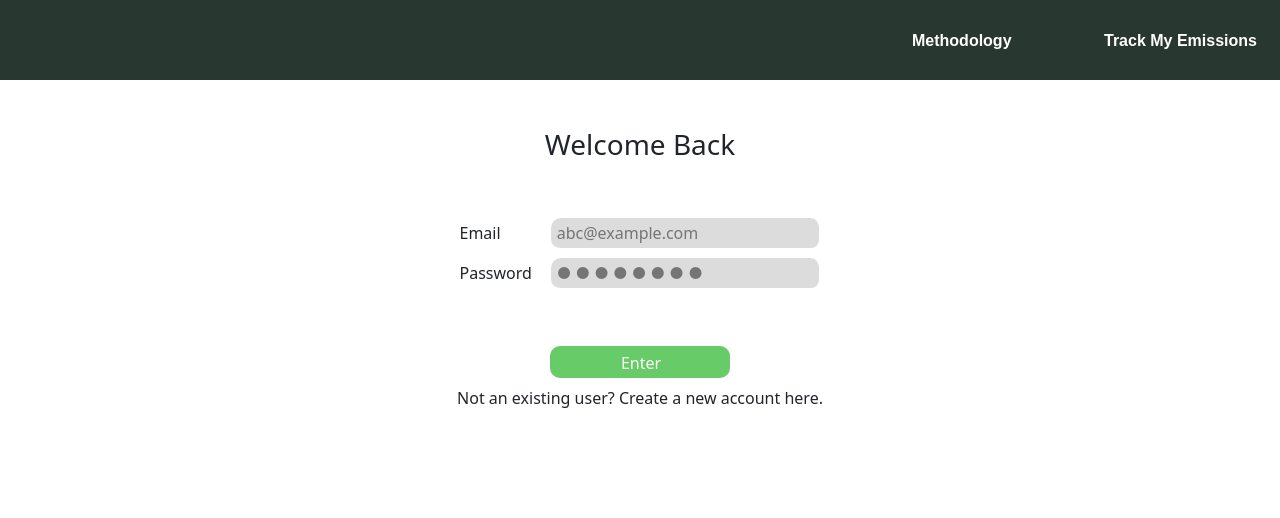
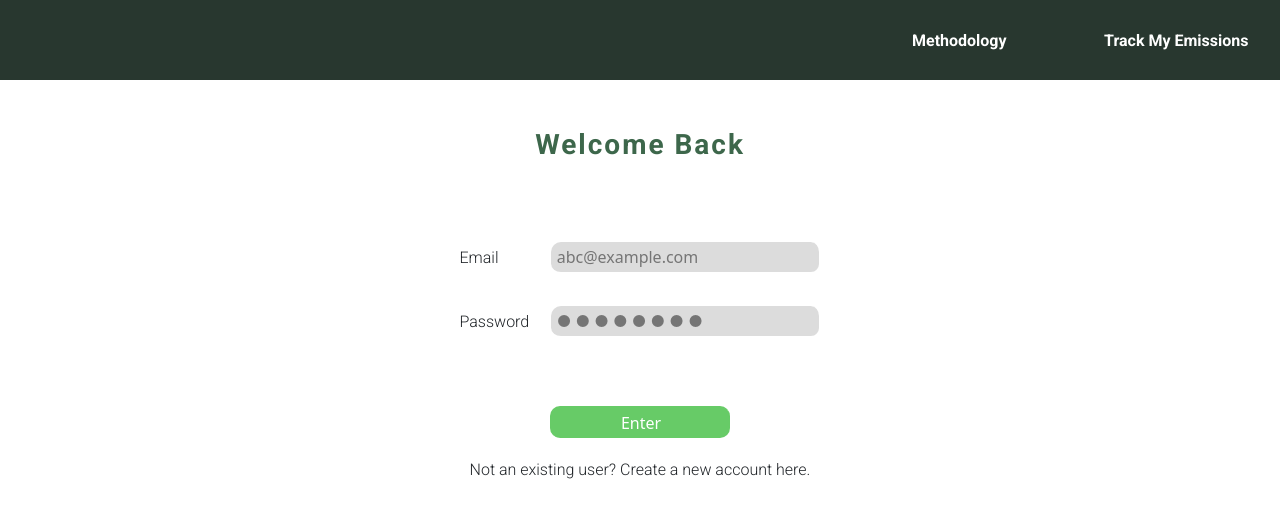
Before and after one commit to samanthatan01/CarbonTracker, a React (Vite) app: page /member/list in a window 1280 px wide. Shown: the top 518 px of the page. Built offline with nearby package versions, Linux system fonts and the light colour scheme.

Commit message:
Update css files

```diff
--- a/index.html
+++ b/index.html
@@ -3,6 +3,7 @@
   <head>
     <meta charset="UTF-8" />
     <link rel="icon" href="/ga.ico" />
+
     <meta name="viewport" content="width=device-width, initial-scale=1.0" />
     <link
       href="https://cdn.jsdelivr.net/npm/bootstrap@5.3.0-alpha1/dist/css/bootstrap.min.css"
@@ -18,7 +19,7 @@
       rel="stylesheet"
     />
 
-    <title>React App</title>
+    <title>Carbon Tracker</title>
   </head>
   <body>
     <div id="modal-root"></div>
--- a/src/components/Entries.jsx
+++ b/src/components/Entries.jsx
@@ -32,11 +32,11 @@ const Entries = (props) => {
       )}
 
       <div className="row entry">
-        <div className="col-sm-2">{props.date}</div>
-        <div className="col-sm-2">{props.vehicle}</div>
-        <div className="col-sm-2">{props.vehModel}</div>
-        <div className="col-sm-2">{props.distance}</div>
-        <div className="col-sm-2">{props.carbon}</div>
+        <p className="col-sm-2">{props.date}</p>
+        <p className="col-sm-2">{props.vehicle}</p>
+        <p className="col-sm-2">{props.vehModel}</p>
+        <p className="col-sm-2">{props.distance}</p>
+        <p className="col-sm-2">{props.carbon}</p>
         <button
           className="updatebutton col-sm-1"
           onClick={() => setShowUpdateModal(true)}
--- a/src/components/LoginForm.module.css
+++ b/src/components/LoginForm.module.css
@@ -1,5 +1,8 @@
 .label {
   text-align: left;
+  font-family: "Roboto", sans-serif;
+  font-weight: 300;
+  font-style: normal;
 }
 
 .input {
@@ -22,3 +25,13 @@
   border-right: #67cb67;
   color: #ffffff;
 }
+
+.loginbutton:hover,
+.loginbutton:active,
+.loginbutton.active {
+  background-color: rgb(95, 95, 95);
+  border-color: rgb(95, 95, 95);
+  border-bottom: rgb(95, 95, 95);
+  border-right: rgb(95, 95, 95);
+  color: white;
+}
--- a/src/components/NavBar.module.css
+++ b/src/components/NavBar.module.css
@@ -19,9 +19,10 @@
   width: 10rem;
 }
 .navbar a {
-  color: white;
-  font-family: sans-serif;
-  font-weight: bold;
+  font-family: "Roboto", sans-serif;
+  font-weight: 700;
+  font-style: normal;
+  color: rgb(255, 255, 255);
   text-decoration: none;
 }
 .navbar a:hover,
--- a/src/components/Overview.jsx
+++ b/src/components/Overview.jsx
@@ -37,6 +37,19 @@ const Overview = (props) => {
         >{`${totalCarbon} KG`}</label>
       </div>
       <br />
+
+      <div className="row">
+        <p>
+          Explore emission reduction projects and learn more about carbon
+          offsets.
+        </p>
+        <br />
+        <br />
+        <a href="https://terrapass.com/product-category/individuals/">
+          <button className={`${styles.button}`}>Learn More</button>
+        </a>
+      </div>
+      <br />
     </div>
   );
 };
--- a/src/components/Overview.module.css
+++ b/src/components/Overview.module.css
@@ -27,3 +27,20 @@
   font-style: normal;
   color: rgb(61, 103, 75);
 }
+
+.button {
+  width: 160px;
+  height: 36px;
+  margin-right: 16px;
+  border-radius: 30px;
+  background: #67cb67;
+  border-color: #67cb67;
+  border-left: #67cb67;
+  border-bottom: #67cb67;
+  border-right: #67cb67;
+
+  font-family: "Roboto", sans-serif;
+  font-weight: 700;
+  font-style: normal;
+  color: rgb(255, 255, 255);
+}
--- a/src/components/main.module.css
+++ b/src/components/main.module.css
@@ -18,10 +18,17 @@
   font-family: "Roboto", sans-serif;
   font-weight: 700;
   font-style: normal;
+  text-decoration: none;
+}
+
+.link:hover,
+.link:active,
+.link.active {
+  color: #67cb6786;
 }
 
 p {
   font-family: "Roboto", sans-serif;
-  font-weight: 400;
+  font-weight: 300;
   font-style: normal;
 }
--- a/src/components/styles.css
+++ b/src/components/styles.css
@@ -93,3 +93,11 @@
   font-style: normal;
   color: rgb(53, 52, 52);
 }
+
+h3 {
+  font-family: "Roboto", sans-serif;
+  font-weight: 700;
+  font-style: bold;
+  color: rgb(61, 103, 75);
+  letter-spacing: 2px;
+}
--- a/src/pages/List.jsx
+++ b/src/pages/List.jsx
@@ -19,6 +19,8 @@ const List = () => {
           </div>
           <br />
           <br />
+          <br />
+          <br />
           <div>
             <label className={`${styles.label} col-sm-1`}>Password</label>
             <input
@@ -38,7 +40,8 @@ const List = () => {
             </Link>
             <br />
             <br />
-            <label>Not an existing user? Create a new account here.</label>
+            <br />
+            <p>Not an existing user? Create a new account here.</p>
           </div>
         </div>
         <br />
--- a/src/pages/Main.jsx
+++ b/src/pages/Main.jsx
@@ -39,8 +39,9 @@ const Main = () => {
           </p>
           <br />
           <NavLink className={`${styles.link}`} to="/member/list">
-            START TRACKING EMISSION
+            CLICK TO START TRACKING EMISSION
           </NavLink>
+          <br />
           <br />
           <br />
         </div>
--- a/src/pages/Member.jsx
+++ b/src/pages/Member.jsx
@@ -3,6 +3,7 @@ import { useParams } from "react-router-dom";
 import Form from "../components/Form";
 import Display from "../components/Display";
 import Overview from "../components/Overview";
+import "../components/styles.css";
 
 const Member = () => {
   // setting states, params and variables
@@ -249,7 +250,7 @@ const Member = () => {
             />
           </div>
           <br />
-          <h3 style={{ color: "#35423b" }}>Log New Entry</h3>
+          <h3 style={{ color: "#35423b" }}>New Entry</h3>
           <br />
           <br />
           <br />
@@ -282,11 +283,10 @@ const Member = () => {
             }}
           />
         </div>
+        <br />
+        <div className="row">
+          <h3 style={{ color: "#35423b" }}>History</h3>
 
-        <br />
-
-        <div className="row">
-          <h3 style={{ color: "#35423b" }}>Past Entries</h3>
           <br />
           <br />
           {/* {JSON.stringify(vehModelId)} */}
```
